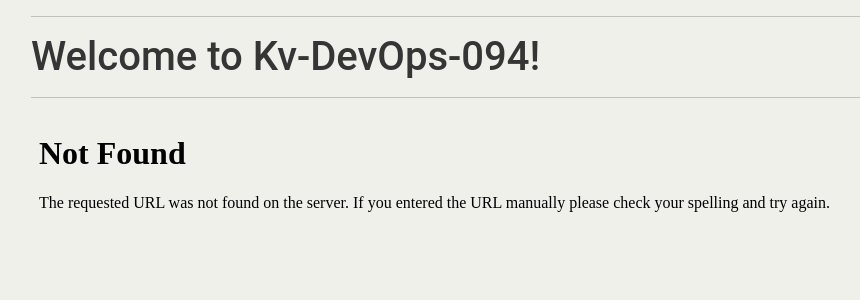
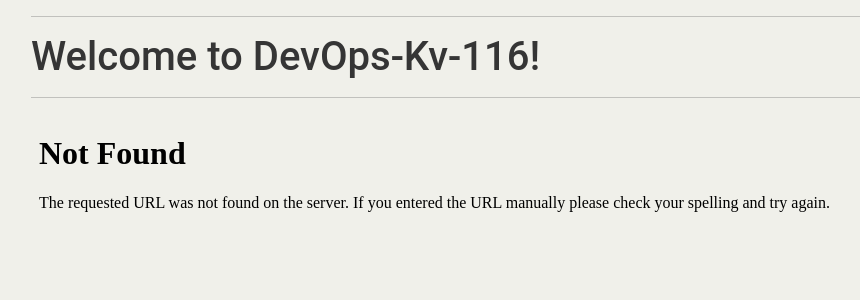
Before and after one commit to pashkadez/frontend, a Flask app: page / in a window 1280 px wide. Shown: the part 134-434 px from the top of the page, without its empty margins (51-911 px from the left). Run offline with Flask 2, Linux system fonts and the light colour scheme; some libraries are stand-ins or nearby versions.

Commit message:
change titles and header to DevOps-Kv-116

```diff
--- a/app/routes.py
+++ b/app/routes.py
@@ -10,21 +10,21 @@
 
 @app.route('/', methods=['GET'])
 def Home():
-    return render_template('index.html', title='Kv-DevOps-094')
+    return render_template('index.html', title='DevOps-Kv-116')
 
 
 @app.route('/issues/', methods=['GET'])
 def getIssues():
     request = requests.get(f'http://{HOST}:{PORT}/issues/')
     request_data = json.loads(request.content)
-    return render_template('issues.html', title='Kv-DevOps-094', request_data=request_data)
+    return render_template('issues.html', title='DevOps-Kv-116', request_data=request_data)
 
 
 @app.route('/labels/', methods=['GET'])
 def getLabels():
     request = requests.get(f'http://{HOST}:{PORT}/labels/')
     request_data = json.loads(request.content)
-    return render_template('labels.html', title='Kv-DevOps-094', request_data=request_data)
+    return render_template('labels.html', title='DevOps-Kv-116', request_data=request_data)
 
 
 @app.route('/issues/by-label/<label>', methods=['GET'])
--- a/app/templates/base.html
+++ b/app/templates/base.html
@@ -2,9 +2,9 @@
 <html>
     <head>
         {% if title %}
-        <title>{{ title }} - Kv-DevOps-094</title>
+        <title>{{ title }} - DevOps-Kv-116</title>
         {% else %}
-        <title>Welcome to Kv-DevOps-094</title>
+        <title>Welcome to DevOps-Kv-116</title>
         {% endif %}
         <link href="https://cdn.jsdelivr.net/npm/bootstrap@5.0.2/dist/css/bootstrap.min.css" rel="stylesheet" integrity="sha384-EVSTQN3/azprG1Anm3QDgpJLIm9Nao0Yz1ztcQTwFspd3yD65VohhpuuCOmLASjC" crossorigin="anonymous">
         <link rel="stylesheet" href="{{ url_for('static', filename='css/style.css') }}">
--- a/app/templates/bug.html
+++ b/app/templates/bug.html
@@ -1,7 +1,7 @@
 {% extends "base.html" %}
 
 {% block content %}
-    <h1>Welcome to Kv-DevOps-094!</h1>
+    <h1>Welcome to DevOps-Kv-116!</h1>
     <hr>
         <table id="data" class="table table-striped">
         <thead>
--- a/app/templates/index.html
+++ b/app/templates/index.html
@@ -1,7 +1,7 @@
 {% extends "base.html" %}
 
 {% block content %}
-    <h1>Welcome to Kv-DevOps-094!</h1>
+    <h1>Welcome to DevOps-Kv-116!</h1>
     <hr>
         <iframe src="/static/issue_project_v3.pdf" class="pdf"></iframe>
 {% endblock %}
--- a/app/templates/issues.html
+++ b/app/templates/issues.html
@@ -1,7 +1,7 @@
 {% extends "base.html" %}
 
 {% block content %}
-    <h1>Welcome to Kv-DevOps-094!</h1>
+    <h1>Welcome to DevOps-Kv-116!</h1>
     <hr>
         <table id="data" class="table table-striped">
         <thead>
```
